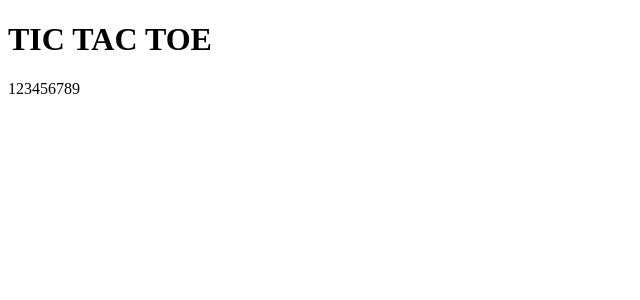
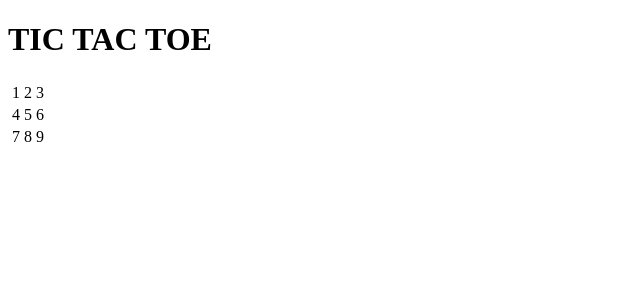
Before and after one commit to sagekreyol/sagekreyol.github.io, a Jekyll site: the page public/6TicTacToe.html, which Jekyll copies as it is, in a window 1280 px wide. Shown: the top 300 px of the page, without its empty margins (0-640 px from the left). Built offline with Jekyll 4.4.1, drawn with Linux system fonts in a browser that asks for light colours.

Commit message:
Update 6TicTacToe.html

```diff
--- a/public/6TicTacToe.html
+++ b/public/6TicTacToe.html
@@ -1,5 +1,5 @@
 <!Doctype HTML>
-<Html>
+<html>
 <head>
   <style>
     table  {
@@ -8,23 +8,23 @@
   </style>
 </head>
 <body>
-<h1>TIC TAC TOE</H1>
-<Table>
-<td>
-<tr>1</tr>
-<tr>2</tr>
-<tr>3</tr>
-</td>
-  <td>
-<tr>4</tr>
-<tr>5</tr>
-<tr>6</tr>
-</td>
-  <td>
-<tr>7</tr>
-<tr>8</tr>
-<tr>9</tr>
-</td>
+<h1>TIC TAC TOE</h1>
+<table>
+<tr>
+<td>1</td>
+<td>2</td>
+<td>3</td>
+</tr>
+  <tr>
+<td>4</td>
+<td>5</td>
+<td>6</td>
+</tr>
+  <tr>
+<td>7</td>
+<td>8</td>
+<td>9</td>
+</tr>
 </table>
 </body>
 </html>
```
